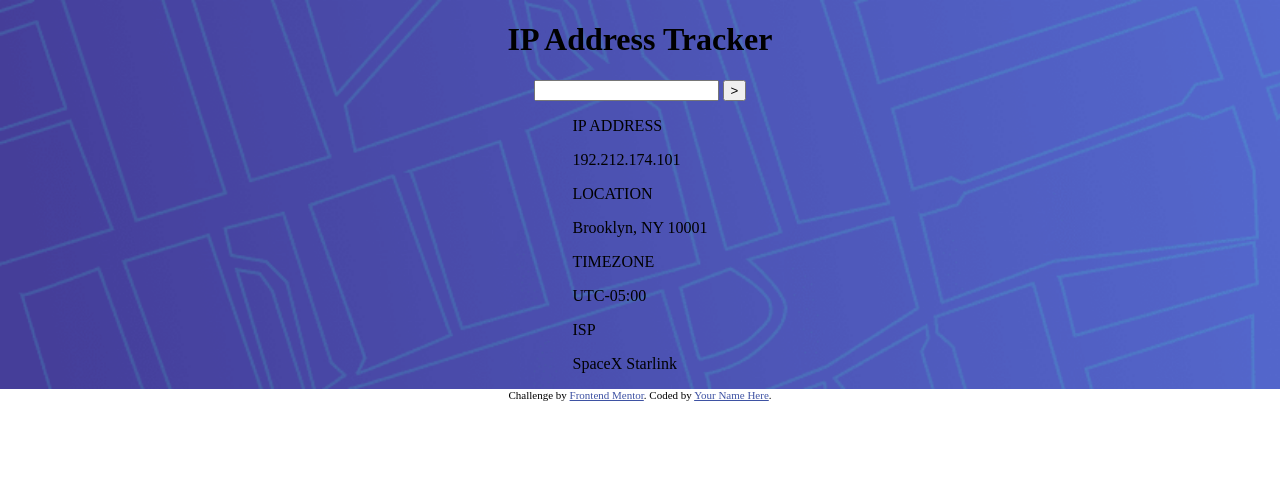
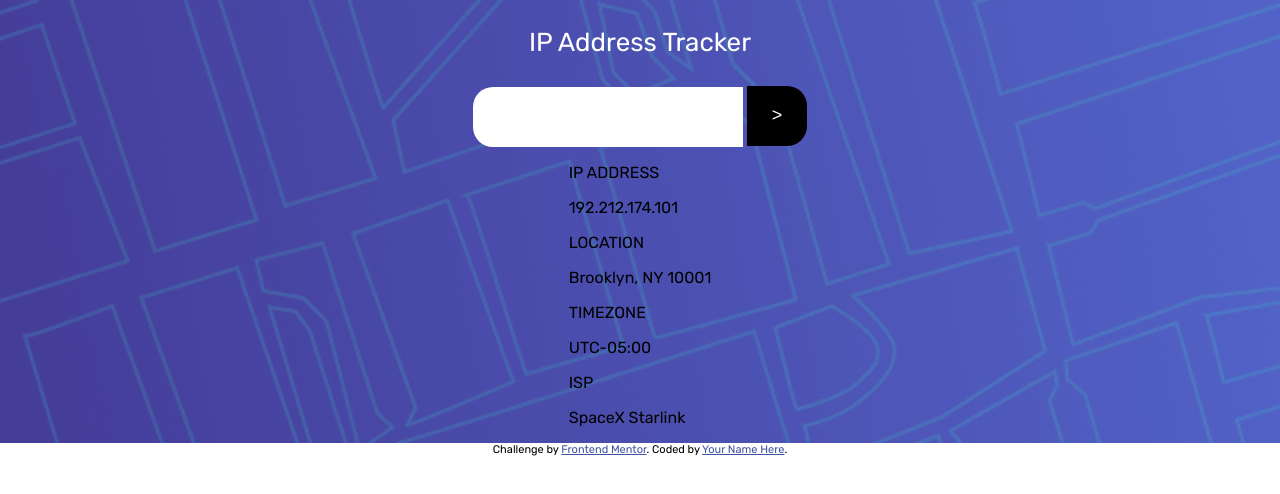
Before and after one commit to epent/ip-address-tracker, a plain HTML site: page index.html in a window 1280 px wide. Drawn offline with Linux system fonts and the light colour scheme.

Commit message:
header&input-field style

```diff
--- a/index.html
+++ b/index.html
@@ -10,6 +10,12 @@
       type="image/png"
       sizes="32x32"
       href="./images/favicon-32x32.png"
+    />
+    <link rel="preconnect" href="https://fonts.googleapis.com" />
+    <link rel="preconnect" href="https://fonts.gstatic.com" crossorigin />
+    <link
+      href="https://fonts.googleapis.com/css2?family=Rubik:wght@400;500;700&display=swap"
+      rel="stylesheet"
     />
     <link rel="stylesheet" href="main.css" />
 
--- a/main.css
+++ b/main.css
@@ -7,10 +7,10 @@
 }
 
 body {
+  font-family: "Rubik", sans-serif;
   padding: 0;
   margin: 0;
 }
-
 
 .image-div {
   background-image: url(images/pattern-bg.png);
@@ -20,7 +20,31 @@ body {
   align-items: center;
 }
 
+.header {
+  color: white;
+  font-weight: 400;
+  font-size: 26px;
+  padding: 10px;
+}
 
+.input-field input {
+  height: 60px;
+  width: 270px;
+  border-radius: 20px 0 0 20px;
+  border: white;
+  padding: 0;
+}
+
+.input-field button {
+  height: 60px;
+  width: 60px;
+  border-radius: 0 20px 20px 0;
+  border: black;
+  background-color: black;
+  color: white;
+  font-size: large;
+  padding: 0;
+}
 
 @media (max-width: 600px) {
   .image-div {
```
